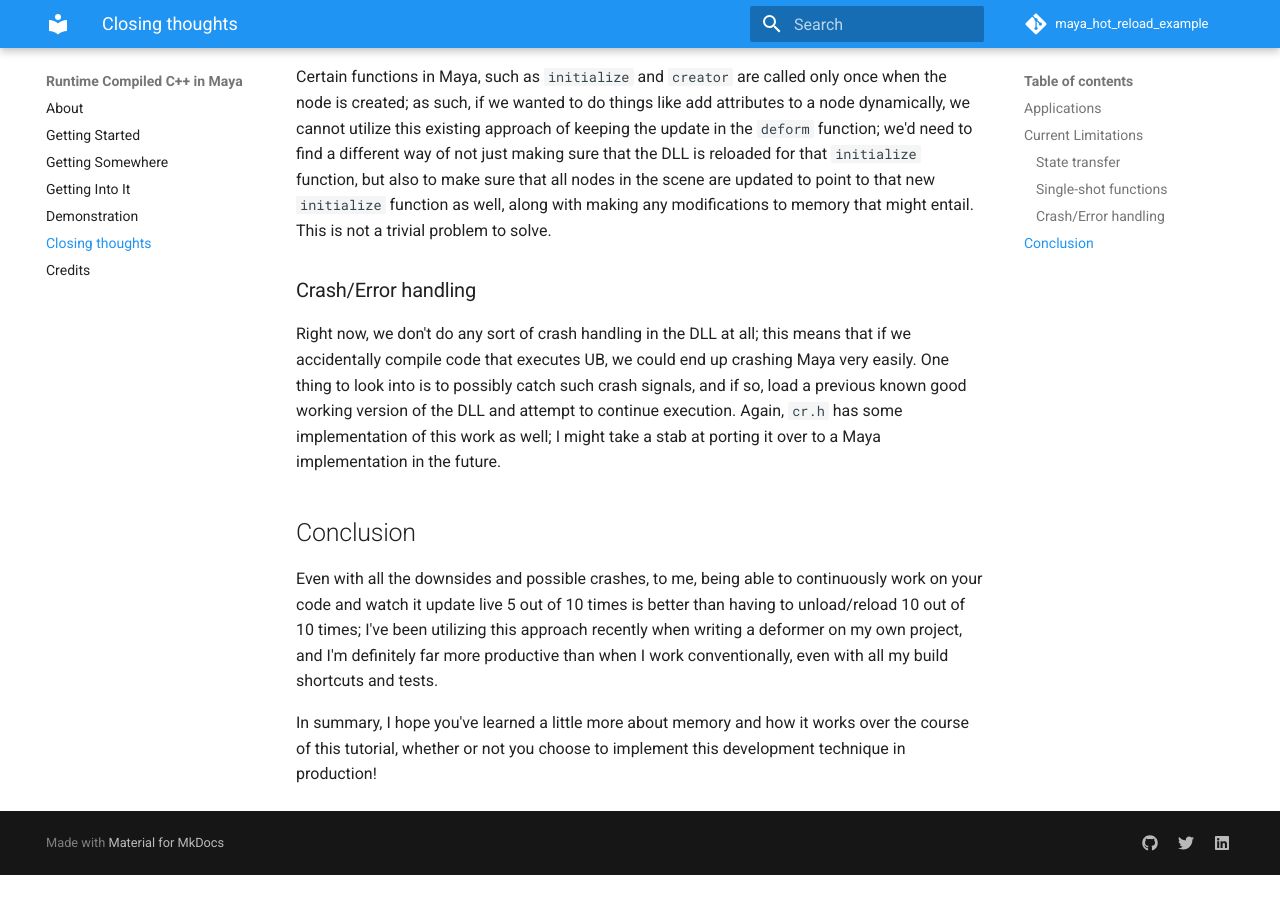
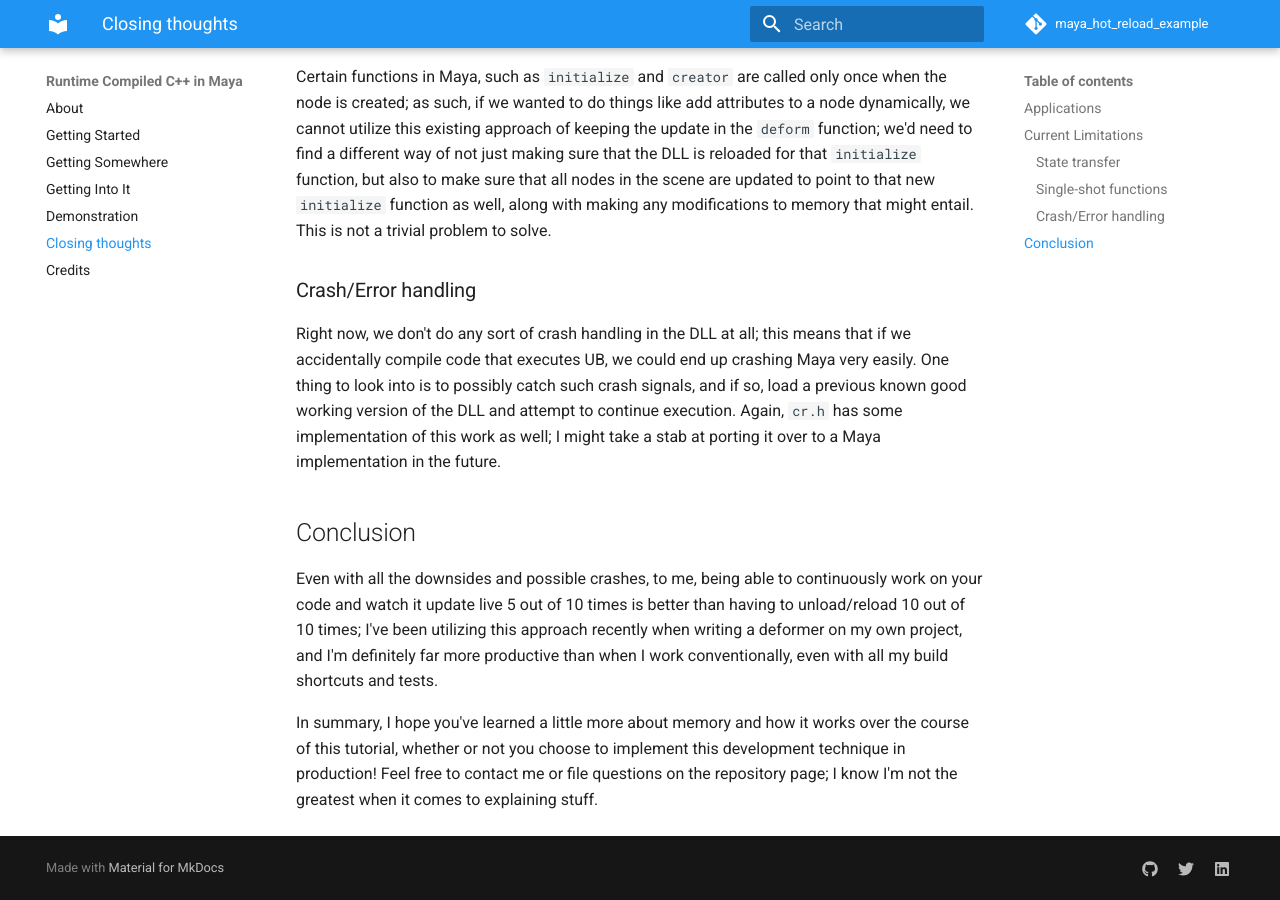
Before and after one commit to sonictk/maya_hot_reload_example_public, an MkDocs documentation site: the page built from docs/conclusion.md, in a window 1280 px wide and 900 px high, scrolled down 730 px. Built offline with MkDocs 1.6.1 and Material for MkDocs 9.7.7, drawn with Linux system fonts in a browser that asks for light colours; old or Windows-style settings are respelled for this version of MkDocs; before the commit the page ends 1605 px from its top, so only the background shows below that.

Commit message:
minor tutorial update

```diff
--- a/docs/conclusion.md
+++ b/docs/conclusion.md
@@ -57,4 +57,5 @@ shortcuts and tests.
 
 In summary, I hope you've learned a little more about memory and how it works
 over the course of this tutorial, whether or not you choose to implement this
-development technique in production!
+development technique in production! Feel free to contact me or file questions
+on the repository page; I know I'm not the greatest when it comes to explaining stuff.
```
